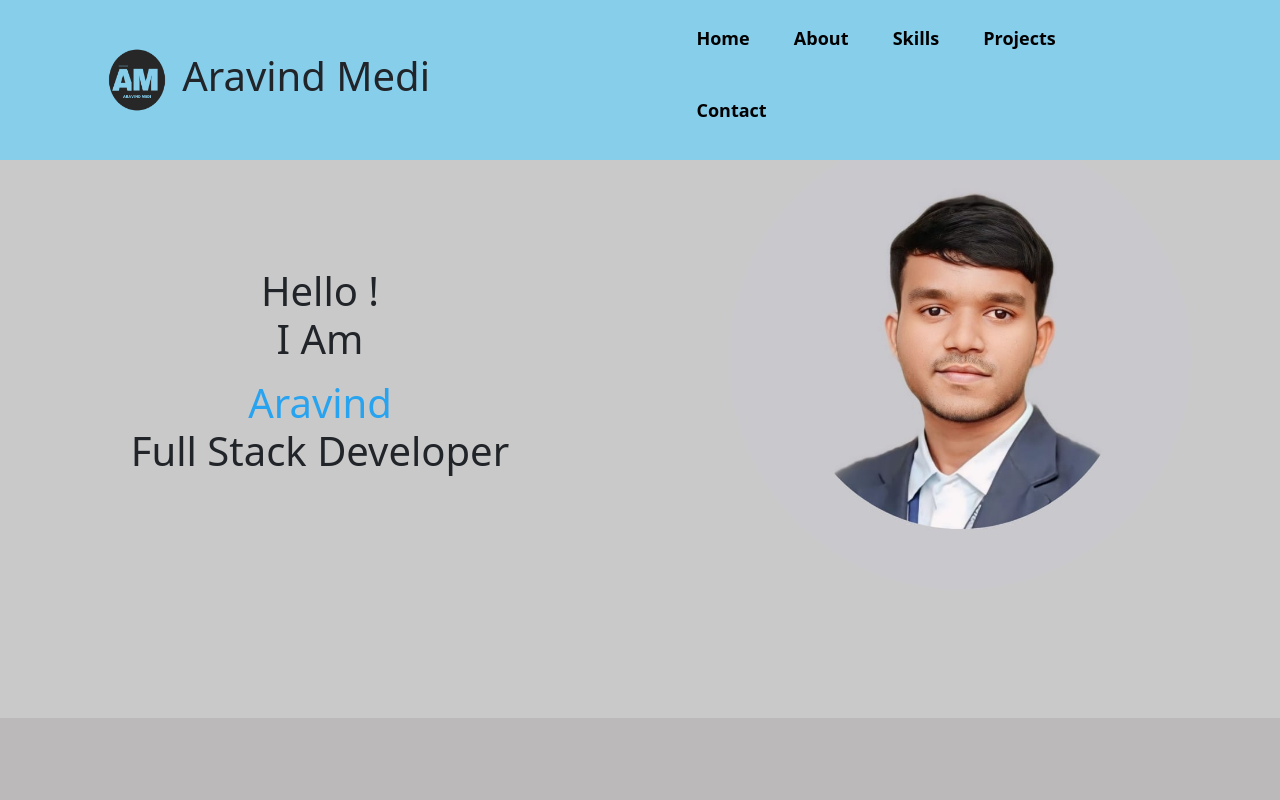
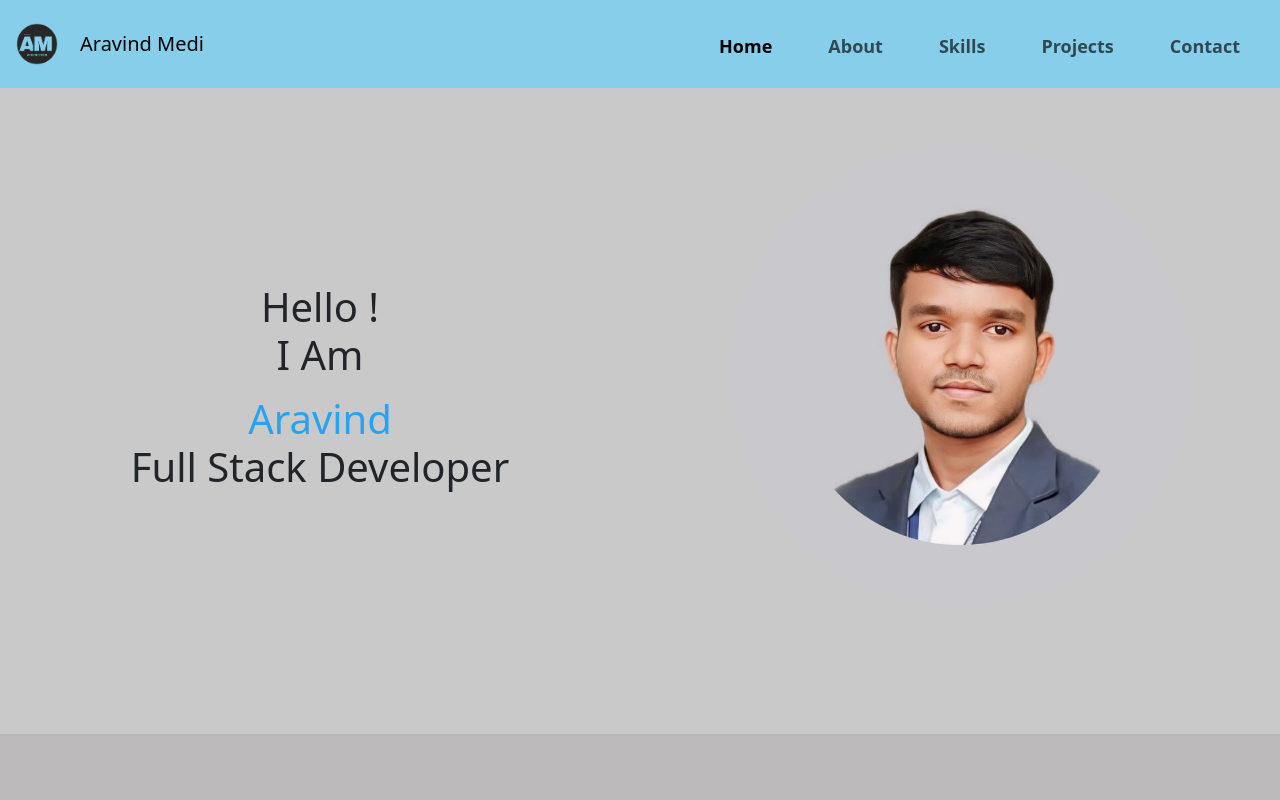
Before and after one commit to Aravind-medi-14/Aravind-medi-14.github.io, a plain HTML site: page index.html in a window 1280 px wide. Shown: the top 800 px of the page. Drawn offline with nearby package versions, Linux system fonts and the light colour scheme.

Commit message:
updated header

```diff
--- a/index.html
+++ b/index.html
@@ -16,7 +16,7 @@
   <body>
     <!-- header section -->
     <div class="outbox">
-      <div class="header d-flex justify-content-around">
+      <!-- <div class="header d-flex justify-content-around">
         <div class="d-flex">
           <img src="/Am-1.png" width="70px" alt="name-logo" />
           <h1>Aravind Medi</h1>
@@ -30,7 +30,52 @@
             <li><a href="#projects-section">Projects</a></li>
             <li><a href="#">Contact</a></li>
           </ul>
-        </div>
+        </div> -->
+        <!-- Bootstrap Navbar -->
+<nav class="navbar navbar-expand-lg navbar-light bg-light px-3">
+  <div class="container-fluid header">
+    <!-- Brand / Logo -->
+    <a class="navbar-brand d-flex align-items-center" href="#">
+      <img src="/Am-1.png" alt="name-logo" width="50" class="me-2" />
+      <h1 class="h5 mb-0">Aravind Medi</h1>
+    </a>
+
+    <!-- Toggle button for mobile -->
+    <button
+      class="navbar-toggler"
+      type="button"
+      data-bs-toggle="collapse"
+      data-bs-target="#navbarNav"
+      aria-controls="navbarNav"
+      aria-expanded="false"
+      aria-label="Toggle navigation"
+    >
+      <span class="navbar-toggler-icon"></span>
+    </button>
+
+    <!-- Navigation Links -->
+    <div class="collapse navbar-collapse justify-content-end" id="navbarNav">
+      <ul class="navbar-nav">
+        <li class="nav-item">
+          <a class="nav-link active" aria-current="page" href="#">Home</a>
+        </li>
+        <li class="nav-item">
+          <a class="nav-link" href="#about-section">About</a>
+        </li>
+        <li class="nav-item">
+          <a class="nav-link" href="#skills-section">Skills</a>
+        </li>
+        <li class="nav-item">
+          <a class="nav-link" href="#projects-section">Projects</a>
+        </li>
+        <li class="nav-item">
+          <a class="nav-link" href="#">Contact</a>
+        </li>
+      </ul>
+    </div>
+  </div>
+</nav>
+
       </div>
 
       <!-- MAIN section -->
```
